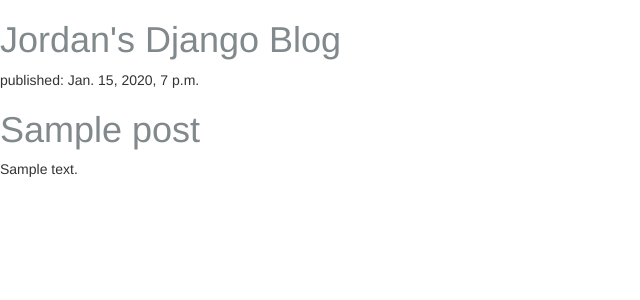
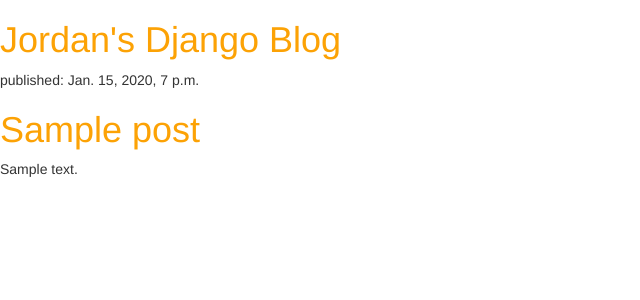
Before and after one commit to jwinf843/my-django-blog, a Django app: template blog/templates/blog/post_list.html in a window 1280 px wide. Shown: the top 300 px of the page, without its empty margins (0-640 px from the left). Run offline with Django 3.2, Linux system fonts and the light colour scheme; the template is opened without the code that fills it: values that come from a table or form of the project are taken from there, others are empty; tables that the repository leaves empty hold one stand-in row (values such as "Sample post"); some libraries are stand-ins or nearby versions.

Commit message:
Happy message 02

```diff
--- a/blog/static/css/blog.css
+++ b/blog/static/css/blog.css
@@ -1,3 +1,3 @@
 h1 a {
-    color: #81898C;
+    color: #FCA205;
 }
```
